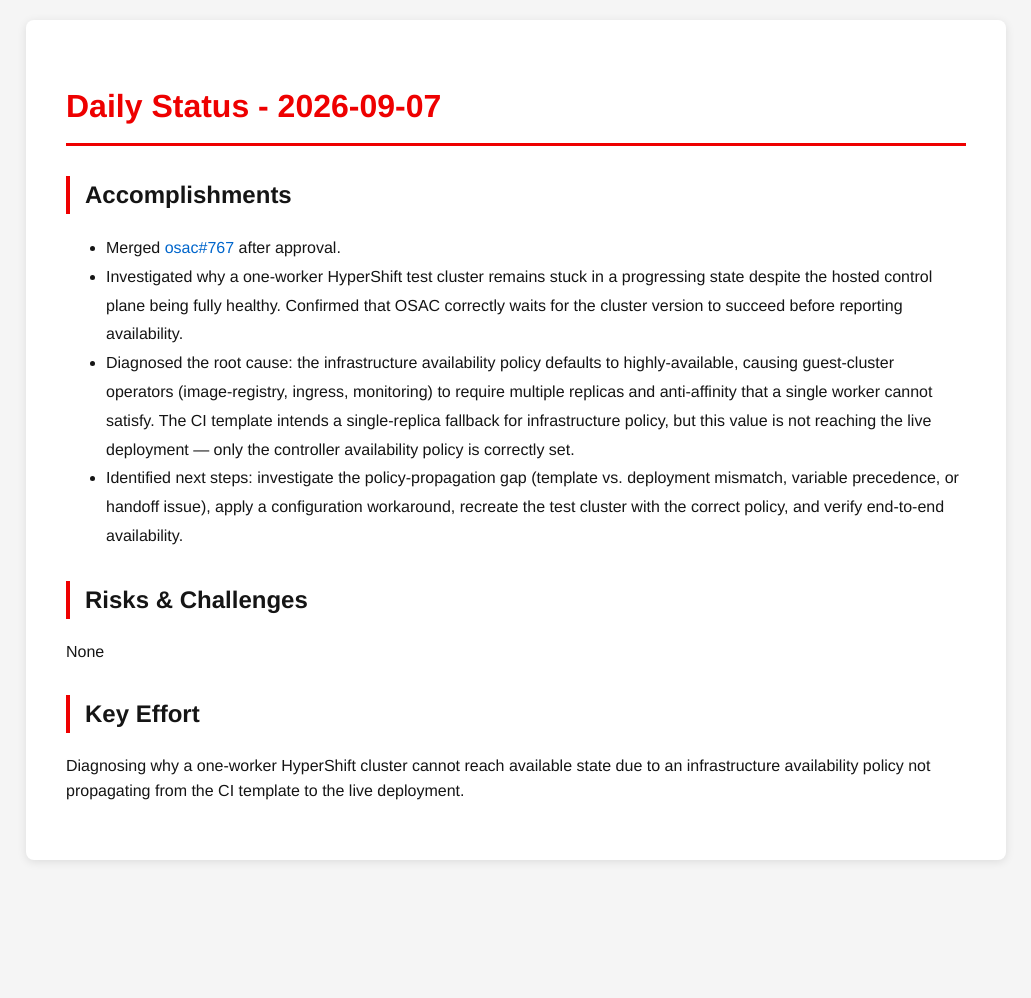
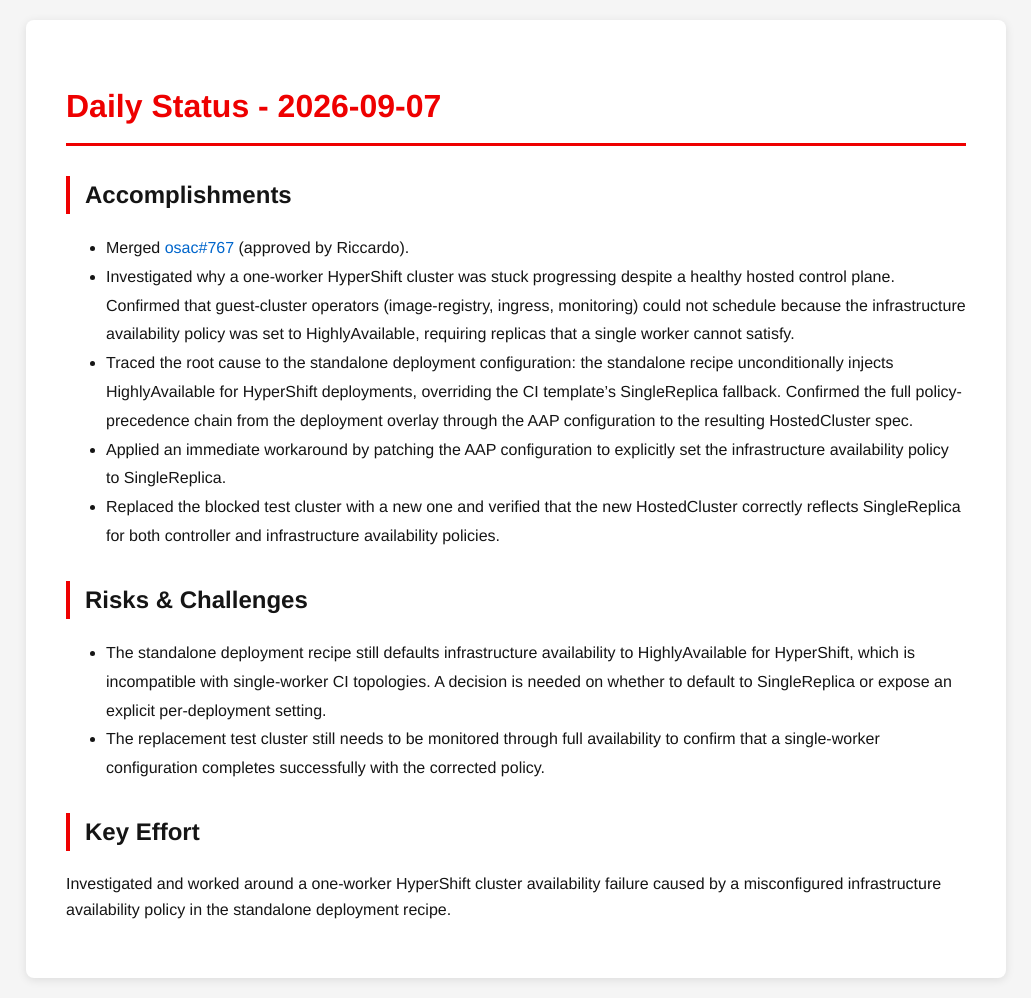
Before and after one commit to tzvatot/daily-status, a Jekyll site: the page built from 2026-09-07.md, in a window 1280 px wide. Shown: the whole page, without its empty margins (124-1155 px from the left). Built offline with Jekyll 4.4.1, drawn with Linux system fonts in a browser that asks for light colours; before the commit the page ends 900 px from its top, so only the background shows below that.

Commit message:
Daily status update - 2026-09-07

```diff
--- a/2026-09-07.md
+++ b/2026-09-07.md
@@ -7,13 +7,15 @@ date: 2026-09-07
 # Daily Status - 2026-09-07
 
 ## Accomplishments
-- Merged [osac#767](https://github.com/osac-project/osac/pull/767) after approval.
-- Investigated why a one-worker HyperShift test cluster remains stuck in a progressing state despite the hosted control plane being fully healthy. Confirmed that OSAC correctly waits for the cluster version to succeed before reporting availability.
-- Diagnosed the root cause: the infrastructure availability policy defaults to highly-available, causing guest-cluster operators (image-registry, ingress, monitoring) to require multiple replicas and anti-affinity that a single worker cannot satisfy. The CI template intends a single-replica fallback for infrastructure policy, but this value is not reaching the live deployment — only the controller availability policy is correctly set.
-- Identified next steps: investigate the policy-propagation gap (template vs. deployment mismatch, variable precedence, or handoff issue), apply a configuration workaround, recreate the test cluster with the correct policy, and verify end-to-end availability.
+- Merged [osac#767](https://github.com/osac-project/osac/pull/767) (approved by Riccardo).
+- Investigated why a one-worker HyperShift cluster was stuck progressing despite a healthy hosted control plane. Confirmed that guest-cluster operators (image-registry, ingress, monitoring) could not schedule because the infrastructure availability policy was set to HighlyAvailable, requiring replicas that a single worker cannot satisfy.
+- Traced the root cause to the standalone deployment configuration: the standalone recipe unconditionally injects HighlyAvailable for HyperShift deployments, overriding the CI template's SingleReplica fallback. Confirmed the full policy-precedence chain from the deployment overlay through the AAP configuration to the resulting HostedCluster spec.
+- Applied an immediate workaround by patching the AAP configuration to explicitly set the infrastructure availability policy to SingleReplica.
+- Replaced the blocked test cluster with a new one and verified that the new HostedCluster correctly reflects SingleReplica for both controller and infrastructure availability policies.
 
 ## Risks & Challenges
-None
+- The standalone deployment recipe still defaults infrastructure availability to HighlyAvailable for HyperShift, which is incompatible with single-worker CI topologies. A decision is needed on whether to default to SingleReplica or expose an explicit per-deployment setting.
+- The replacement test cluster still needs to be monitored through full availability to confirm that a single-worker configuration completes successfully with the corrected policy.
 
 ## Key Effort
-Diagnosing why a one-worker HyperShift cluster cannot reach available state due to an infrastructure availability policy not propagating from the CI template to the live deployment.
+Investigated and worked around a one-worker HyperShift cluster availability failure caused by a misconfigured infrastructure availability policy in the standalone deployment recipe.
```
